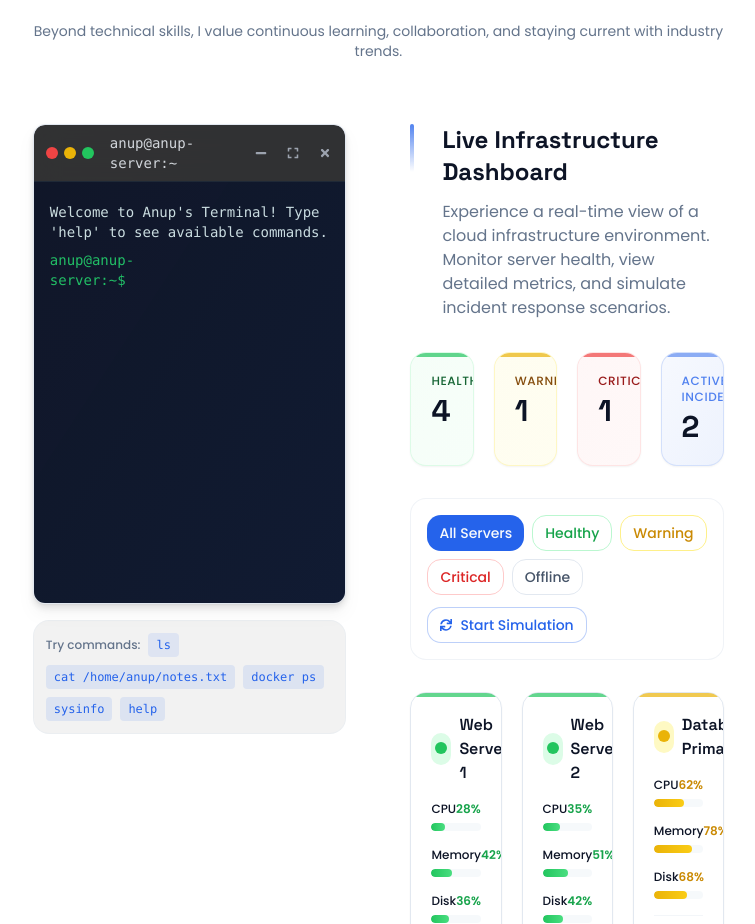
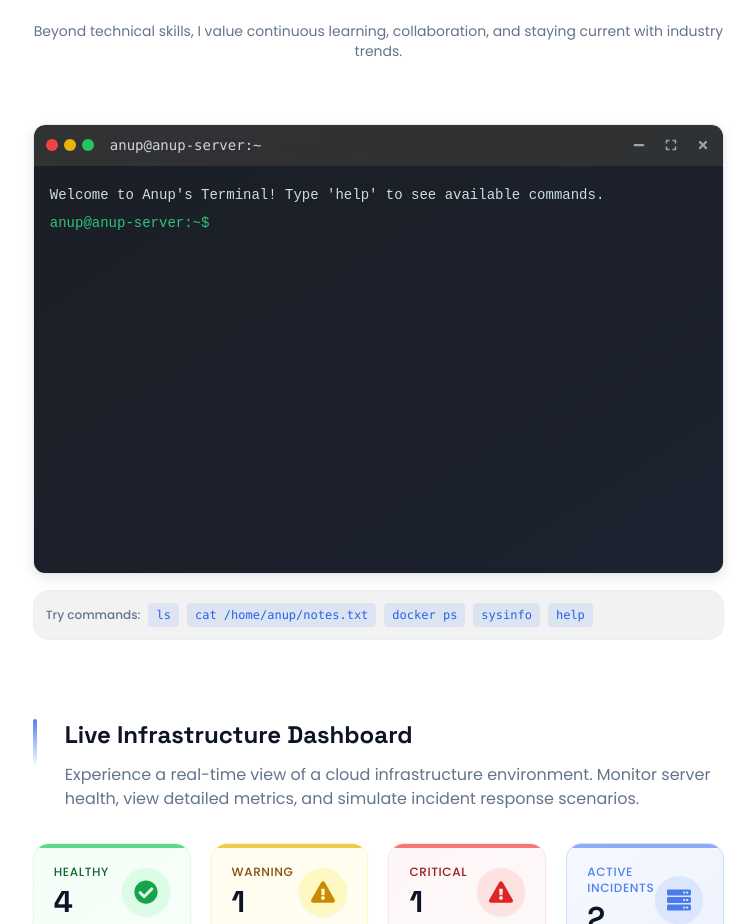
Before and after one commit to ank404/website, a Next.js app: page / in a window 1280 px wide. Shown: the part 5100-6024 px from the top of the page, without its empty margins (508-1263 px from the left). Built offline with nearby package versions, Linux system fonts and the light colour scheme.

Commit message:
feat: add custom scrollbar styles for terminal component and improve layout structure

```diff
--- a/app/globals.css
+++ b/app/globals.css
@@ -353,3 +353,36 @@
 .dark .group .nav-indicator.active {
   background-color: #e2e8f0;
 }
+
+/* Custom Scrollbars */
+.scrollbar-thin::-webkit-scrollbar {
+  width: 6px;
+  height: 6px;
+}
+
+.scrollbar-thin::-webkit-scrollbar-track {
+  background: transparent;
+}
+
+.scrollbar-thin::-webkit-scrollbar-thumb {
+  background: rgba(107, 114, 128, 0.5);
+  border-radius: 999px;
+}
+
+.scrollbar-thin::-webkit-scrollbar-thumb:hover {
+  background: rgba(107, 114, 128, 0.7);
+}
+
+.dark .scrollbar-thin::-webkit-scrollbar-thumb {
+  background: rgba(156, 163, 175, 0.3);
+}
+
+.dark .scrollbar-thin::-webkit-scrollbar-thumb:hover {
+  background: rgba(156, 163, 175, 0.5);
+}
+
+/* Firefox scrollbar */
+.scrollbar-thin {
+  scrollbar-width: thin;
+  scrollbar-color: rgba(107, 114, 128, 0.5) transparent;
+}
--- a/app/layout.tsx
+++ b/app/layout.tsx
@@ -2,6 +2,7 @@ import type { Metadata } from "next";
 import { Inter, Poppins, Space_Grotesk } from "next/font/google";
 import "./globals.css";
 import "./animations.css";
+import "./terminal.css";
 import { ThemeProvider } from "@/components/ui/theme-provider";
 import { Analytics } from "@vercel/analytics/react";
 import { LenisProvider } from "@/context/LenisContext";
--- a/app/page.tsx
+++ b/app/page.tsx
@@ -100,9 +100,7 @@ export default function Home() {
           <main className="flex flex-col pt-6 lg:pt-24 lg:w-3/5 lg:py-24 gap-16">
             <About />
             <ExpCard />
-            <Projects />
-            <Skills />
-            <div className="grid grid-cols-1 lg:grid-cols-2 gap-16">
+            <Projects />            <Skills />            <div className="flex flex-col gap-20">
               <Terminal />
               <LiveDashboard />
             </div>
--- /dev/null
+++ b/app/terminal.css
@@ -0,0 +1,107 @@
+/* Terminal scrollbar styles */
+.terminal-content {
+  height: 100%;
+  overflow-y: auto;
+  overflow-x: hidden;
+  padding: 16px;
+  font-family: monospace;
+  font-size: 0.875rem;
+  line-height: 1.4;
+  color: rgb(236, 240, 241);
+}
+
+.terminal-content::-webkit-scrollbar {
+  width: 6px;
+  height: 6px;
+}
+
+.terminal-content::-webkit-scrollbar-track {
+  background: transparent;
+}
+
+.terminal-content::-webkit-scrollbar-thumb {
+  background: rgba(107, 114, 128, 0.5);
+  border-radius: 999px;
+}
+
+.terminal-content::-webkit-scrollbar-thumb:hover {
+  background: rgba(107, 114, 128, 0.7);
+}
+
+.dark .terminal-content::-webkit-scrollbar-thumb {
+  background: rgba(156, 163, 175, 0.3);
+}
+
+.dark .terminal-content::-webkit-scrollbar-thumb:hover {
+  background: rgba(156, 163, 175, 0.5);
+}
+
+/* Firefox scrollbar */
+.terminal-content {
+  scrollbar-width: thin;
+  scrollbar-color: rgba(107, 114, 128, 0.5) transparent;
+}
+
+/* Make sure the terminal window dimensions are correct */
+.terminal-window {
+  position: relative;
+  border-radius: 0.75rem;
+  overflow: hidden;
+  box-shadow: 0 4px 12px rgba(0, 0, 0, 0.1);
+  height: 450px;
+  width: 100%;
+}
+
+/* Terminal header */
+.terminal-header {
+  background-color: rgba(0, 0, 0, 0.8);
+  color: white;
+  padding: 0.5rem;
+  display: flex;
+  justify-content: space-between;
+  align-items: center;
+  border-bottom: 1px solid #333;
+  backdrop-filter: blur(8px);
+  position: relative;
+  z-index: 10;
+}
+
+/* Terminal body */
+.terminal-body {
+  background-color: rgba(15, 15, 15, 0.95);
+  color: white;
+  height: calc(100% - 38px);
+}
+
+/* For fullscreen mode */
+.terminal-fullscreen {
+  position: fixed;
+  inset: 0;
+  z-index: 50;
+  padding: 1rem;
+  background-color: rgba(15, 15, 15, 0.9);
+  backdrop-filter: blur(4px);
+}
+
+.terminal-fullscreen .terminal-window {
+  height: 100%;
+}
+
+/* Command prompt */
+.terminal-prompt {
+  color: #2ecc71;
+}
+
+/* Command output styles */
+.terminal-command-output {
+  margin-top: 4px;
+  white-space: pre-wrap;
+}
+
+.terminal-error {
+  color: #e74c3c;
+}
+
+.terminal-success {
+  color: rgba(236, 240, 241, 0.9);
+}
--- a/components/Terminal.tsx
+++ b/components/Terminal.tsx
@@ -489,9 +489,8 @@ Type 'help <command>' for more information on a specific command`;
         output = `${command}: command not found`;
         isError = true;
       }
-
-      if (command !== "clear") {
-        setHistory((prev) => [
+        if (command !== "clear") {
+        setHistory((prev: CommandHistory[]) => [
           ...prev,
           { command: trimmedCmd, output, isError },
         ]);
@@ -545,10 +544,9 @@ Type 'help <command>' for more information on a specific command`;
         if (matches.length === 1) {
           setInput(matches[0] + " ");
         }
-      }
-    } else if (e.ctrlKey && e.key === "c") {
+      }    } else if (e.ctrlKey && e.key === "c") {
       e.preventDefault();
-      setHistory(prev => [
+      setHistory((prev: CommandHistory[]) => [
         ...prev,
         { command: input, output: "^C", isError: false }
       ]);
@@ -627,14 +625,13 @@ Type 'help <command>' for more information on a specific command`;
           Terminal Demo
         </h2>
       </div>
-
-      <FadeIn direction="up" delay={100}>
-        <div className={`${isFullscreen ? 'fixed inset-0 z-50 p-4 bg-background/90 backdrop-blur-sm' : ''}`}>
-          <Card className={`relative border overflow-hidden rounded-xl drop-shadow-lg ${isFullscreen ? 'h-full' : 'h-[480px]'}`}>
+        <FadeIn direction="up" delay={100}>
+        <div className={isFullscreen ? 'terminal-fullscreen' : ''}>
+          <Card className="terminal-window border">
             {/* Glowing effect */}
             <div className="absolute inset-0 bg-gradient-to-br from-primary/5 to-primary/10 pointer-events-none"></div>
 
-            <div className="bg-black text-white p-2 flex justify-between items-center border-b border-gray-800 backdrop-blur-md bg-opacity-80 relative z-10">
+            <div className="terminal-header">
               <div className="flex items-center gap-2">
                 <div className="flex gap-1.5 pl-1">
                   <div className="w-3 h-3 rounded-full bg-red-500"></div>
@@ -655,17 +652,16 @@ Type 'help <command>' for more information on a specific command`;
                 </Button>
               </div>
             </div>
-              <CardContent className="p-0 h-full bg-gray-950 bg-opacity-95 text-white">
+            <div className="terminal-body">
               <div
                 ref={terminalRef}
-                className="font-mono text-sm p-4 h-full overflow-auto scrollbar-thin scrollbar-thumb-gray-700 scrollbar-track-transparent"
+                className="terminal-content"
                 onClick={handleTerminalClick}
               >
-                {history.map((item, idx) => (
+                {history.map((item: CommandHistory, idx: number) => (
                   <div key={idx} className="mb-2 group">
                     {item.command && (
-                      <div className="flex items-center gap-2">
-                        <span className="text-green-500">anup@anup-server:~$</span>
+                      <div className="flex items-center gap-2">                        <span className="terminal-prompt">anup@anup-server:~$</span>
                         <span className="flex-1">{item.command}</span>
                         <Button
                           variant="ghost"
@@ -684,9 +680,8 @@ Type 'help <command>' for more information on a specific command`;
                       ></div>
                     )}
                   </div>
-                ))}
-                <div className="flex items-center gap-2">
-                  <span className="text-green-500">anup@anup-server:~$</span>
+                ))}                <div className="flex items-center gap-2">
+                  <span className="terminal-prompt">anup@anup-server:~$</span>
                   <input
                     ref={inputRef}
                     type="text"
@@ -700,9 +695,9 @@ Type 'help <command>' for more information on a specific command`;
                     autoComplete="off"
                   />
                   {isLoading && <span className="animate-pulse text-green-500">■</span>}
-                </div>
-              </div>
-            </CardContent>          </Card>
+                </div>              </div>
+            </div>
+          </Card>
 
           {isFullscreen && (
             <div className="absolute bottom-4 right-4">
```
